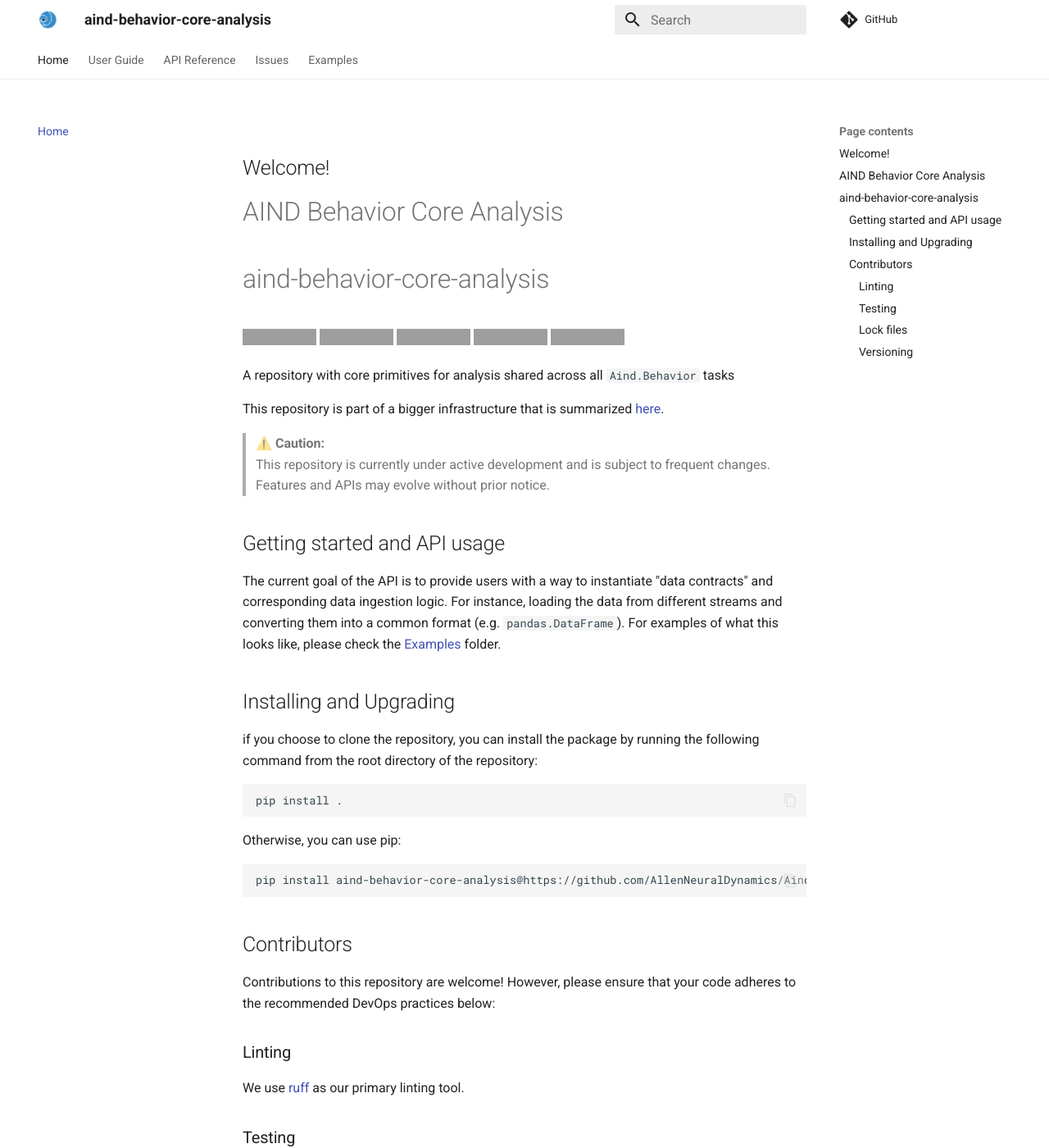
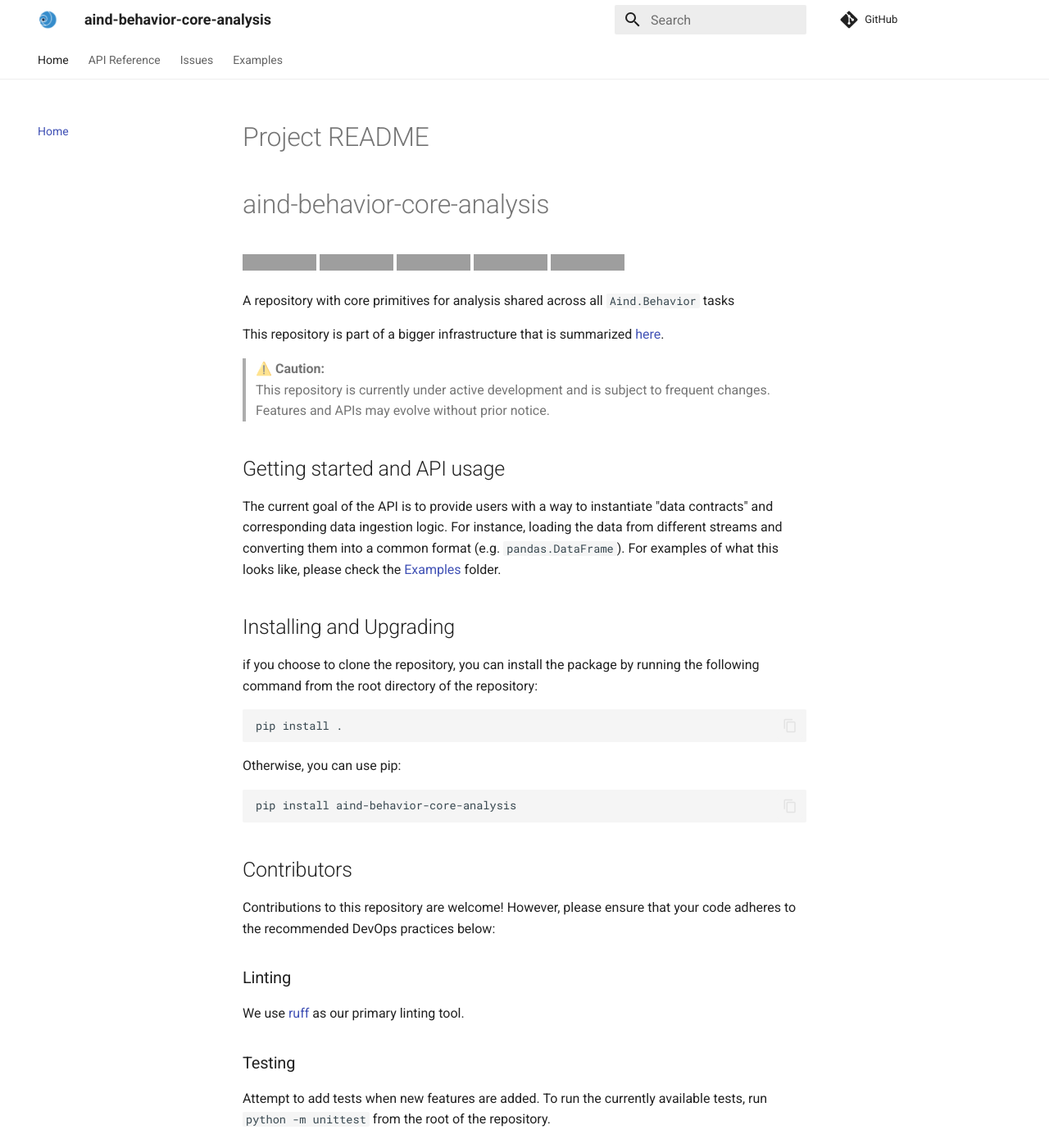
Before and after one commit to AllenNeuralDynamics/Aind.Behavior.CoreAnalysis, an MkDocs documentation site: the page built from docs/index.md, in a window 1280 px wide and 1400 px high. Shown: the whole window at 82% size. Built offline with MkDocs 1.6.1 and Material for MkDocs 9.7.7, drawn with Linux system fonts in a browser that asks for light colours; comment, search, counter and statistics services are not loaded; grey boxes are pictures that could not be loaded.

````diff
--- a/README.md
+++ b/README.md
@@ -28,7 +28,7 @@ pip install .
 Otherwise, you can use pip:
 
 ```
-pip install aind-behavior-core-analysis@https://github.com/AllenNeuralDynamics/Aind.Behavior.CoreAnalysis
+pip install aind-behavior-core-analysis
 ```
 
 ## Contributors
--- a/docs/index.md
+++ b/docs/index.md
@@ -1,5 +1,3 @@
-## Welcome!
+# Project README
 
-# AIND Behavior Core Analysis
-
-{%include "../README.md" %}
+--8<-- "README.md"
--- a/mkdocs.yml
+++ b/mkdocs.yml
@@ -32,7 +32,6 @@ theme:
 
 plugins:
   - search
-  - include-markdown
   - mkdocstrings:
       default_handler: python
       handlers:
@@ -73,10 +72,11 @@ markdown_extensions:
 - pymdownx.extra
 - pymdownx.tabbed:
     alternate_style: true
+- pymdownx.snippets:
+    base_path: ['.']
 
 nav:
   - Home: index.md
-  - User Guide: user-guide.md
   - API Reference:
       - Contract:
         - core: api/contract/core.md
--- a/pyproject.toml
+++ b/pyproject.toml
@@ -48,7 +48,8 @@ docs = [
     'mkdocs',
     'mkdocs-material',
     'mkdocstrings[python]',
-    'mkdocs-include-markdown-plugin']
+    'pymdown-extensions',
+    'ruff']
 
 [tool.setuptools.packages.find]
 where = ["src"]
````
Also changed, not shown: docs/user-guide.md (deleted, +0 -1 lines), 2 other files.
